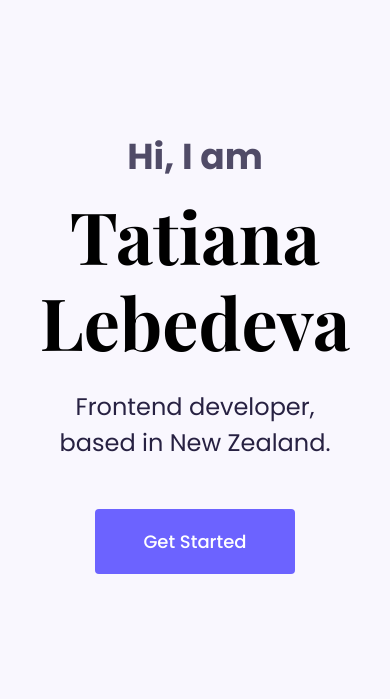
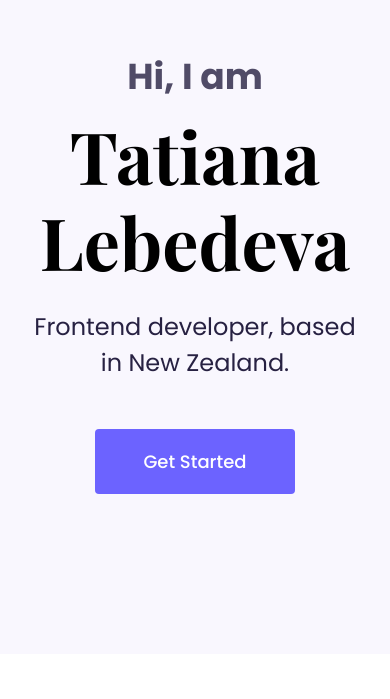
Before and after one commit to swanovna/portfolio-test, a plain HTML site: page index.html in a window 390 px wide. Shown: the part 110-809 px from the top of the page. Drawn offline with nearby package versions, Linux system fonts and the light colour scheme.

Commit message:
Changed .hero padding

```diff
--- a/index.html
+++ b/index.html
@@ -34,11 +34,13 @@
     <title>Tatiana Lebedeva — Frontend Developer</title>
   </head>
   <body>
-    <div class="hero">
-      <p class="mb-2">Hi, I am</p>
-      <h1>Tatiana Lebedeva</h1>
-      <h2 class="m-4">Frontend developer, based in New Zealand.</h2>
-      <a href="#" class="btn btn-branding mt-4">Get Started</a>
+    <div class="align-items-center">
+      <div class="hero">
+        <p class="mb-2">Hi, I am</p>
+        <h1>Tatiana Lebedeva</h1>
+        <h2 class="m-4">Frontend developer, based in New Zealand.</h2>
+        <a href="#" class="btn btn-branding mt-4">Get Started</a>
+      </div>
     </div>
     <div class="text-center m-5 project-list">
       Featured Project which my best projects be choice to show
--- a/styles/portfolio.css
+++ b/styles/portfolio.css
@@ -31,7 +31,8 @@ p {
 .hero {
   background-color: var(--secondary-color);
   text-align: center;
-  padding: 15em 2em;
+  padding-top: 20rem;
+  padding-bottom: 20rem;
 }
 
 .hero h1 {
@@ -108,6 +109,12 @@ p {
     padding-left: 2rem;
     padding-right: 2rem;
   }
+
+  .hero {
+    padding-top: 10rem !important;
+    padding-bottom: 10rem !important;
+  }
+
   .hero h1 {
     font-size: 72px;
   }
```
